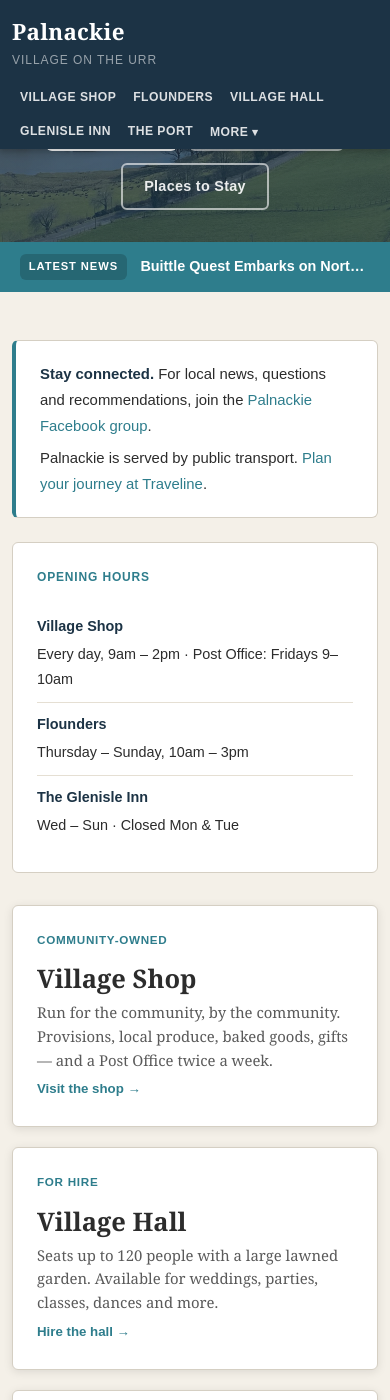
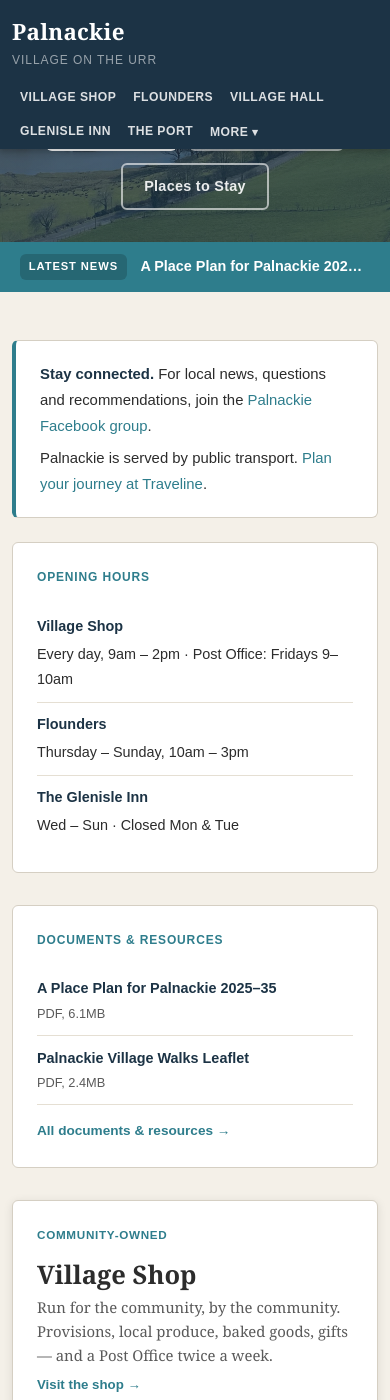
Before and after one commit to outrunthewolf/palnackie.com, a Jekyll site: the page built from index.html, in a window 390 px wide and 1400 px high, scrolled down 250 px. Built offline with Jekyll 4.4.1, drawn with Linux system fonts in a browser that asks for light colours; some of the changed text lies outside the part shown.

Commit message:
Add Documents & Resources section and Local Place Plan news item
- New /resources/ page driven by _data/resources.yml
- Featured documents box on the homepage
- Resources links in the More menu and footer
- News item announcing A Place Plan for Palnackie 2025–35
- Add the Place Plan PDF (losslessly optimised, 6.4MB -> 6.1MB)

Co-Authored-By: Claude Opus 5.5 <noreply@anthropic.com>

```diff
--- /dev/null
+++ b/_data/resources.yml
@@ -0,0 +1,29 @@
+# Documents listed on /resources/.
+# Add new documents to assets/documents/ and add an entry here.
+# - category: groups documents on the resources page (categories appear in the order listed in `categories`)
+# - featured: true shows the document in the "Documents & Resources" box on the homepage (max 3 shown, in list order)
+# - news_url: optional link to a news item about the document
+
+categories:
+  - Plans & Reports
+  - Maps & Leaflets
+
+documents:
+  - title: "A Place Plan for Palnackie 2025–35"
+    description: "The Local Place Plan for Palnackie, setting out the community's priorities for buildings, land and development over the next ten years — from the school and the port to the village hall and playpark."
+    file: /assets/documents/local-place-plan-for-palnackie-final.pdf
+    format: PDF
+    size: "6.1MB"
+    published: "June 2026"
+    publisher: "Buittle Parish Community Council"
+    category: "Plans & Reports"
+    featured: true
+    news_url: /news/local-place-plan-published/
+
+  - title: "Palnackie Village Walks Leaflet"
+    description: "Route maps and local information for walks in and around Palnackie."
+    file: /assets/palnackie-village-walks.pdf
+    format: PDF
+    size: "2.4MB"
+    category: "Maps & Leaflets"
+    featured: true
--- a/_layouts/default.html
+++ b/_layouts/default.html
@@ -36,6 +36,7 @@
             <a href="{{ site.baseurl }}/buittle-quest/" role="menuitem">Buittle Quest SCIO</a>
             <a href="{{ site.baseurl }}/emergencies/" role="menuitem">Emergencies &amp; Useful Numbers</a>
             <a href="{{ site.baseurl }}/news/" role="menuitem">Village News</a>
+            <a href="{{ site.baseurl }}/resources/" role="menuitem">Documents &amp; Resources</a>
           </div>
         </div>
       </nav>
@@ -69,6 +70,7 @@
         <a href="{{ site.baseurl }}/buittle-quest/">Buittle Quest SCIO</a>
         <a href="{{ site.baseurl }}/emergencies/">Emergencies &amp; Useful Numbers</a>
         <a href="{{ site.baseurl }}/news/">Village News</a>
+        <a href="{{ site.baseurl }}/resources/">Documents &amp; Resources</a>
       </div>
     </div>
     <div class="footer-bottom">
--- /dev/null
+++ b/_posts/2026-11-16-local-place-plan-published.md
@@ -0,0 +1,48 @@
+---
+layout: post
+title: "A Place Plan for Palnackie 2025–35 Now Available"
+date: 2026-11-16
+excerpt: "The Local Place Plan for Palnackie, setting out the community's priorities for the village's buildings, land and development over the next ten years, is now available to read and download."
+permalink: /news/local-place-plan-published/
+---
+
+*A Place Plan for Palnackie 2025–35* is now available to read and download from the new [Documents &amp; Resources](/resources/) section of this website.
+
+The plan is presented by Buittle Parish Community Council and was produced in association with Buittle Quest, the parish's development trust. It was funded and supported by the Dumfries &amp; Galloway Community Led Local Development Fund and Dumfries &amp; Galloway Council.
+
+<div class="info-box">
+  <p><strong>Download the plan:</strong> <a href="/assets/documents/local-place-plan-for-palnackie-final.pdf">A Place Plan for Palnackie 2025–35 (PDF, 6.1MB)</a></p>
+</div>
+
+## What is a Local Place Plan?
+
+Local Place Plans are produced by communities and set out how they would like buildings, land and development in their area to be used. Dumfries &amp; Galloway Council has encouraged communities across the region to produce them, and they feed into the Council's next Local Development Plan (LDP3), which is due in 2027.
+
+The plan isn't a binding order. It gives the community a clear, shared statement of what matters here, which can support new projects and funding bids, and it can be updated as circumstances change. It builds on *Finding New Ways for Palnackie*, the community action plan published by the Community Council in 2018.
+
+## Built on what you told us
+
+In July and August 2025, 275 questionnaires were hand-delivered to households in Palnackie and across Buittle Parish, with an online version also available. These responses, together with conversations with local businesses and voluntary groups and earlier consultations, shaped the plan.
+
+The plan looks closely at six resources that have long been at the heart of village life: the **Primary School**, the **Glenisle Inn**, the **Village Shop**, **Flounders Café**, the **Village Hall** and **the Port**.
+
+## The plan's priorities
+
+- **Palnackie Primary School:** find new uses for the school building that keep it serving the community, and address community asset transfer.
+- **The Playpark:** repair or redesign it (and possibly relocate it in time) to make the village friendlier for young people.
+- **The Glenisle Inn:** recognise and support the pub as a central part of community life.
+- **The Village Shop, Flounders Café and accommodation:** support the community-owned three-part project.
+- **The Village Hall:** widen the range of classes and uses, and plan improvements to the building.
+- **The Port:** manage it safely as a community resource. Funding permitting, that means repairing the north wall, limiting berthing to small boats, landscaping the north shore for public use, adding a heritage cabin and building a pontoon for small boats.
+- **Housing:** keep the community informed on upcoming private housing developments.
+- **The Environment:** map footpaths, trails and back roads, and encourage environmental growth and awareness.
+
+The plan also covers community action, volunteering, resilience and the role of the Community Council and Buittle Quest. It's well worth a read for anyone interested in Palnackie's future.
+
+<div class="contact-block">
+  <h4>Questions about the plan?</h4>
+  <div class="contact-row">
+    <span class="contact-icon">&#9993;</span>
+    <a href="mailto:community-council@palnackie.com">community-council@palnackie.com</a>
+  </div>
+</div>
--- a/assets/css/main.css
+++ b/assets/css/main.css
@@ -665,6 +665,59 @@ a:hover { color: var(--navy); text-decoration: underline; }
   font-size: 0.9rem;
 }
 
+/* RESOURCES */
+.resources-summary-row {
+  display: flex;
+  justify-content: space-between;
+  align-items: baseline;
+  gap: 1rem;
+  padding: 0.6rem 0;
+  border-bottom: 1px solid var(--stone-mid);
+  font-family: Arial, Helvetica, sans-serif;
+  font-size: 0.9rem;
+}
+.resources-summary-row a { font-weight: 700; color: var(--navy); }
+.resources-summary-row a:hover { color: var(--teal); }
+.resources-summary-meta { color: var(--text-light); font-size: 0.8rem; white-space: nowrap; }
+.resources-summary-all {
+  margin-top: 0.85rem;
+  font-family: Arial, Helvetica, sans-serif;
+  font-size: 0.85rem;
+  font-weight: 600;
+}
+.resource-category {
+  font-size: 1.2rem;
+  color: var(--navy);
+  margin: 2rem 0 0.75rem;
+}
+.resource-category:first-child { margin-top: 0; }
+.resource-list { display: flex; flex-direction: column; gap: 1rem; margin-bottom: 1.5rem; }
+.resource-item {
+  background: var(--white);
+  border: 1px solid var(--border);
+  border-radius: var(--radius);
+  padding: 1.25rem 1.5rem;
+}
+.resource-title { font-size: 1.1rem; line-height: 1.35; margin-bottom: 0.25rem; }
+.resource-title a { color: var(--navy); }
+.resource-title a:hover { color: var(--teal); }
+.resource-meta {
+  font-family: Arial, Helvetica, sans-serif;
+  font-size: 0.8rem;
+  color: var(--text-light);
+  margin-bottom: 0.6rem;
+}
+.resource-desc { font-size: 0.95rem; color: var(--text); line-height: 1.6; margin-bottom: 0.6rem; }
+.resource-links {
+  display: flex;
+  flex-wrap: wrap;
+  gap: 0.5rem 1.5rem;
+  font-family: Arial, Helvetica, sans-serif;
+  font-size: 0.85rem;
+  font-weight: 600;
+  margin-bottom: 0;
+}
+
 /* RESPONSIVE */
 @media (max-width: 640px) {
   .header-inner { padding: 0 0.75rem; gap: 0.25rem; }
@@ -675,4 +728,6 @@ a:hover { color: var(--navy); text-decoration: underline; }
   .card-grid { grid-template-columns: 1fr; }
   .footer-inner { grid-template-columns: 1fr 1fr; }
   .hours-summary-row { grid-template-columns: 1fr; gap: 0.15rem; }
+  .resources-summary-row { flex-direction: column; gap: 0.1rem; }
+  .resource-item { padding: 1rem; }
 }
--- a/index.html
+++ b/index.html
@@ -47,6 +47,20 @@ description: "Palnackie is a friendly, thriving small village on the estuary of
     {% endfor %}
   </div>
 
+  {% assign featured_docs = site.data.resources.documents | where: "featured", true %}
+  {% if featured_docs.size > 0 %}
+  <div class="hours-summary resources-summary">
+    <p class="hours-summary-heading">Documents &amp; Resources</p>
+    {% for doc in featured_docs limit: 3 %}
+    <div class="resources-summary-row">
+      <a href="{{ site.baseurl }}{{ doc.file }}">{{ doc.title }}</a>
+      <span class="resources-summary-meta">{{ doc.format }}{% if doc.size %}, {{ doc.size }}{% endif %}</span>
+    </div>
+    {% endfor %}
+    <p class="resources-summary-all"><a href="{{ site.baseurl }}/resources/">All documents &amp; resources &rarr;</a></p>
+  </div>
+  {% endif %}
+
   <div class="card-grid">
 
     {% assign page_values = "" | split: "" %}
--- /dev/null
+++ b/resources/index.html
@@ -0,0 +1,39 @@
+---
+layout: page
+title: "Documents & Resources"
+description: "Community documents for Palnackie and Buittle Parish — including the Local Place Plan, village walks leaflet and other plans, reports and leaflets."
+---
+<div class="page-header">
+  <span class="tag">Community</span>
+  <h1>Documents &amp; Resources</h1>
+  <p class="lead">Plans, reports and leaflets about Palnackie and Buittle Parish, free to read and download.</p>
+</div>
+
+<div class="content">
+  {% assign docs = site.data.resources.documents %}
+  {% for category in site.data.resources.categories %}
+    {% assign in_cat = docs | where: "category", category %}
+    {% if in_cat.size > 0 %}
+    <h2 class="resource-category">{{ category }}</h2>
+    <div class="resource-list">
+      {% for doc in in_cat %}
+      <div class="resource-item">
+        <h3 class="resource-title"><a href="{{ site.baseurl }}{{ doc.file }}">{{ doc.title }}</a></h3>
+        <p class="resource-meta">
+          {{ doc.format }}{% if doc.size %}, {{ doc.size }}{% endif %}{% if doc.published %} &middot; {{ doc.published }}{% endif %}{% if doc.publisher %} &middot; {{ doc.publisher }}{% endif %}
+        </p>
+        <p class="resource-desc">{{ doc.description }}</p>
+        <p class="resource-links">
+          <a href="{{ site.baseurl }}{{ doc.file }}">Download {{ doc.format }} &darr;</a>
+          {% if doc.news_url %}<a href="{{ site.baseurl }}{{ doc.news_url }}">Read the news story &rarr;</a>{% endif %}
+        </p>
+      </div>
+      {% endfor %}
+    </div>
+    {% endif %}
+  {% endfor %}
+
+  <div class="info-box">
+    <p>Have a community document that should be here? Email <a href="mailto:community-council@palnackie.com">community-council@palnackie.com</a>.</p>
+  </div>
+</div>
```
Also changed, not shown: CLAUDE.md (+3 -1 lines), 1 other file.
